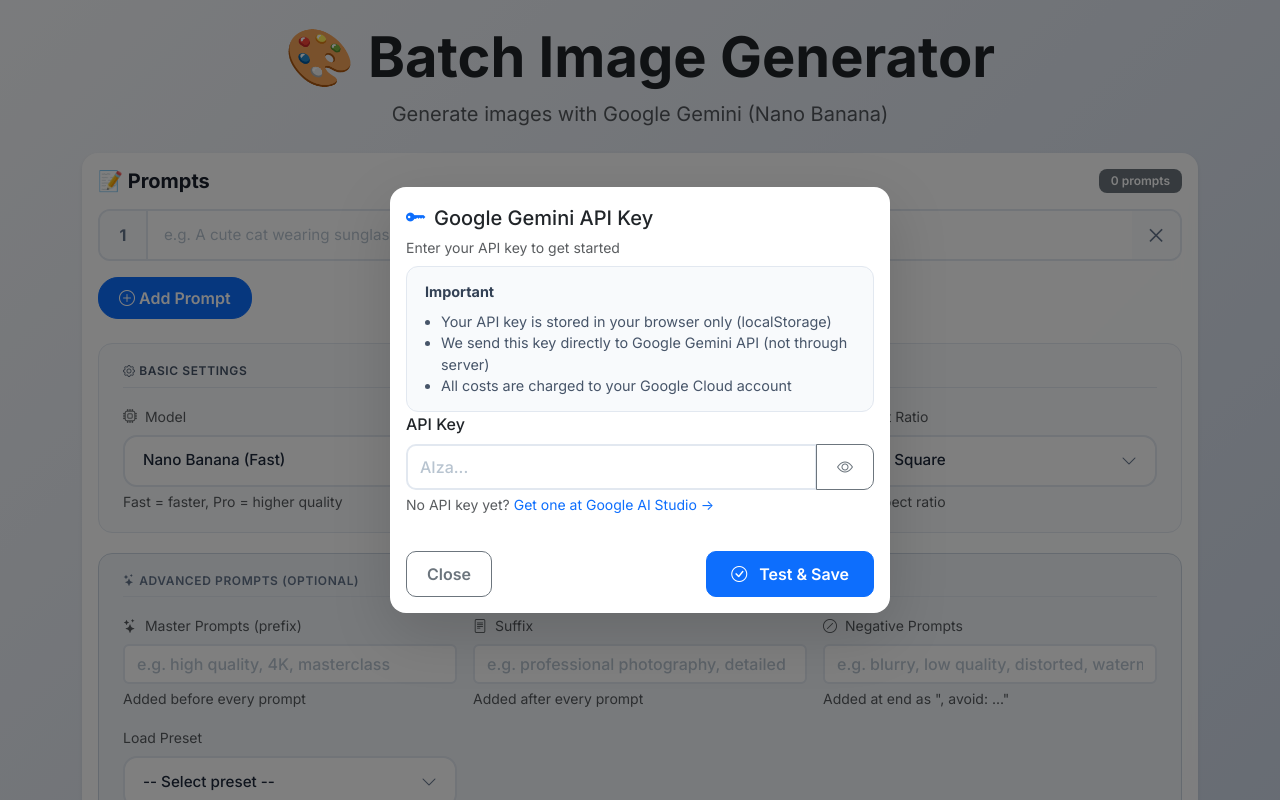
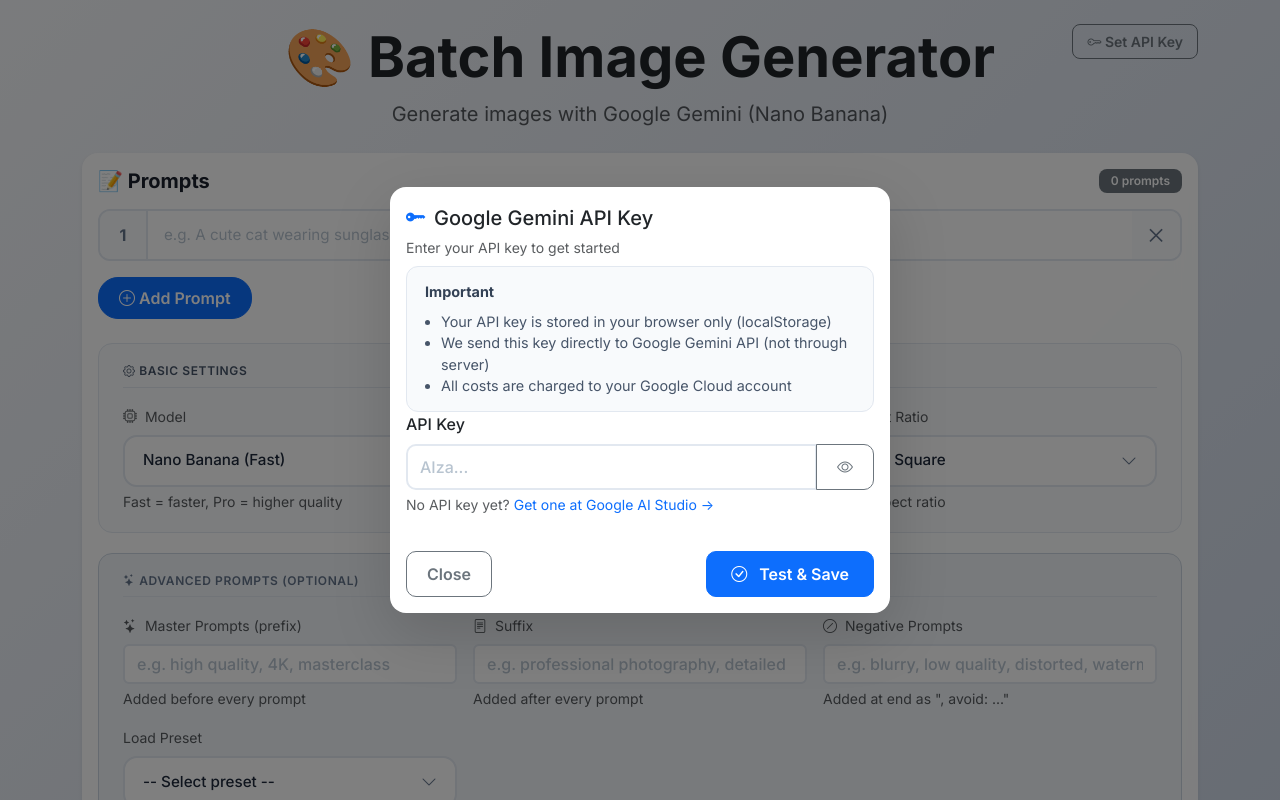
Before and after one commit to DiiwzZ/batch-image-generator, a Flask app: page / in a window 1280 px wide. Run offline with Flask 3, Linux system fonts and the light colour scheme; data that the repository does not hold is empty; some libraries are stand-ins or nearby versions.

Commit message:
Fix: Show API Key button always - prevent lost access when modal closed without entering key
- Display Set/Change API Key button at all times (not just when key exists)
- Dynamic label: Set API Key when no key, Change API Key when has key
- Add updateApiKeyButtonLabel() to sync button text with key state
- Fixes bug: user closes modal without entering key, then cannot reopen - had to refresh

```diff
--- a/static/js/main.js
+++ b/static/js/main.js
@@ -245,17 +245,30 @@
 
 /**
  * ตรวจสอบว่ามี API key หรือไม่ (ใช้ตอนโหลดหน้า)
- * ถ้ายังไม่มี key จะเปิด modal เตือน (ปิดได้ — ถ้ายังไม่ใส่จะเตือนอีกเมื่อกด Generate)
+ * ถ้ายังไม่มี key จะเปิด modal เตือน (ปิดได้)
+ * ปุ่ม API Key แสดงตลอด — กรณีปิด modal โดยไม่ใส่ จะกดปุ่มเพื่อเปิดได้อีก
  */
 function checkApiKey() {
     const apiKey = getApiKey();
+    apiKeySettings.style.display = 'block';  // แสดงปุ่มตลอด
+    updateApiKeyButtonLabel();
     if (!apiKey) {
         showApiKeyModal();
-        apiKeySettings.style.display = 'none';
         return false;
     }
-    apiKeySettings.style.display = 'block';
     return true;
+}
+
+/**
+ * อัปเดตข้อความปุ่ม API Key ตามว่ามี key หรือไม่
+ */
+function updateApiKeyButtonLabel() {
+    if (!changeApiKeyBtn) return;
+    const hasKey = !!getApiKey();
+    const text = changeApiKeyBtn.querySelector('.btn-api-key-text');
+    if (text) {
+        text.textContent = hasKey ? 'Change API Key' : 'Set API Key';
+    }
 }
 
 /**
@@ -323,7 +336,7 @@
         // ซ่อน modal หลัง 1 วินาที
         setTimeout(() => {
             hideApiKeyModal();
-            apiKeySettings.style.display = 'block';
+            updateApiKeyButtonLabel();
             showToast('API key saved successfully', 'success');
         }, 1000);
     } else {
--- a/templates/index.html
+++ b/templates/index.html
@@ -125,9 +125,9 @@
     <div class="container py-4">
         <!-- Header with API Key button -->
         <header class="position-relative text-center mb-4" id="mainHeader">
-            <div id="apiKeySettings" class="api-key-settings" style="display: none;">
-                <button class="btn btn-sm btn-outline-secondary" id="changeApiKeyBtn" title="Change API Key">
-                    <i class="bi bi-key"></i> Change API Key
+            <div id="apiKeySettings" class="api-key-settings">
+                <button class="btn btn-sm btn-outline-secondary" id="changeApiKeyBtn" title="Set or change API Key">
+                    <i class="bi bi-key"></i> <span class="btn-api-key-text">Set API Key</span>
                 </button>
             </div>
             <h1 class="display-4 fw-bold mb-2">🎨 Batch Image Generator</h1>
```
